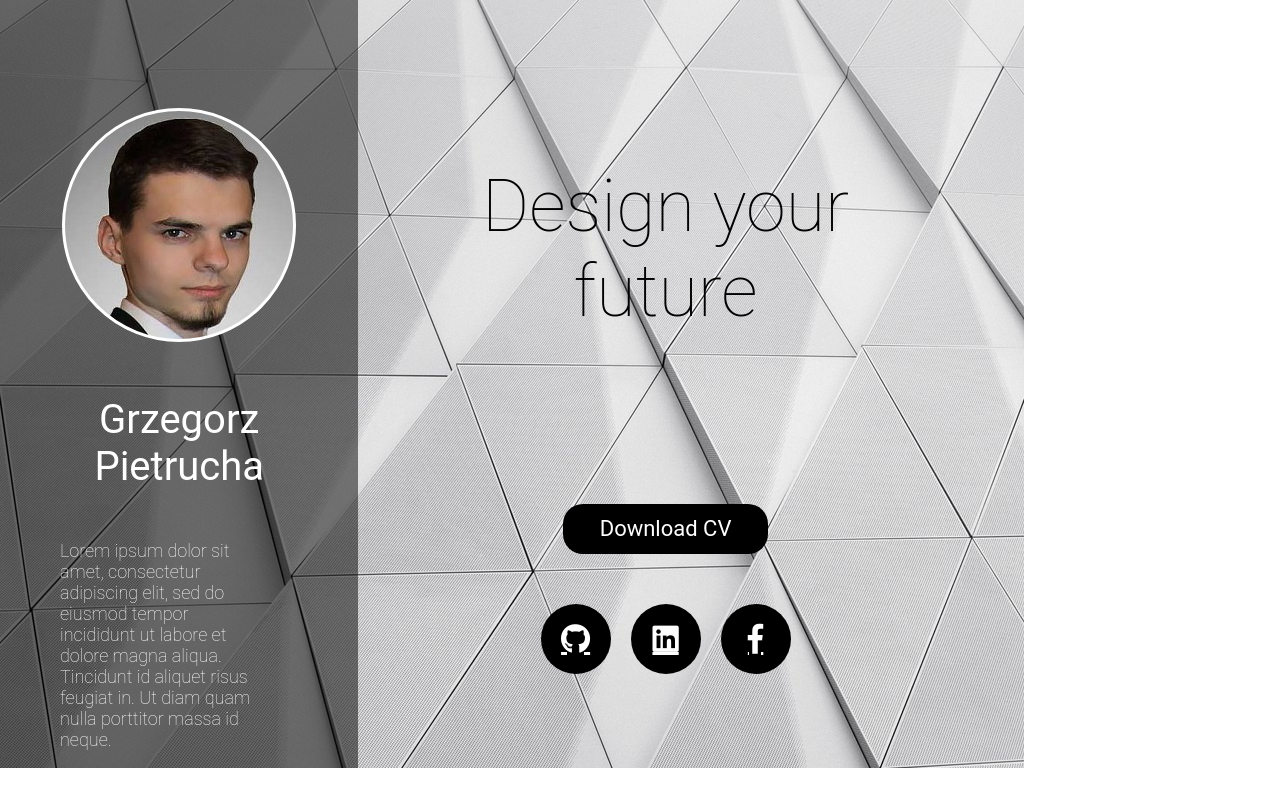
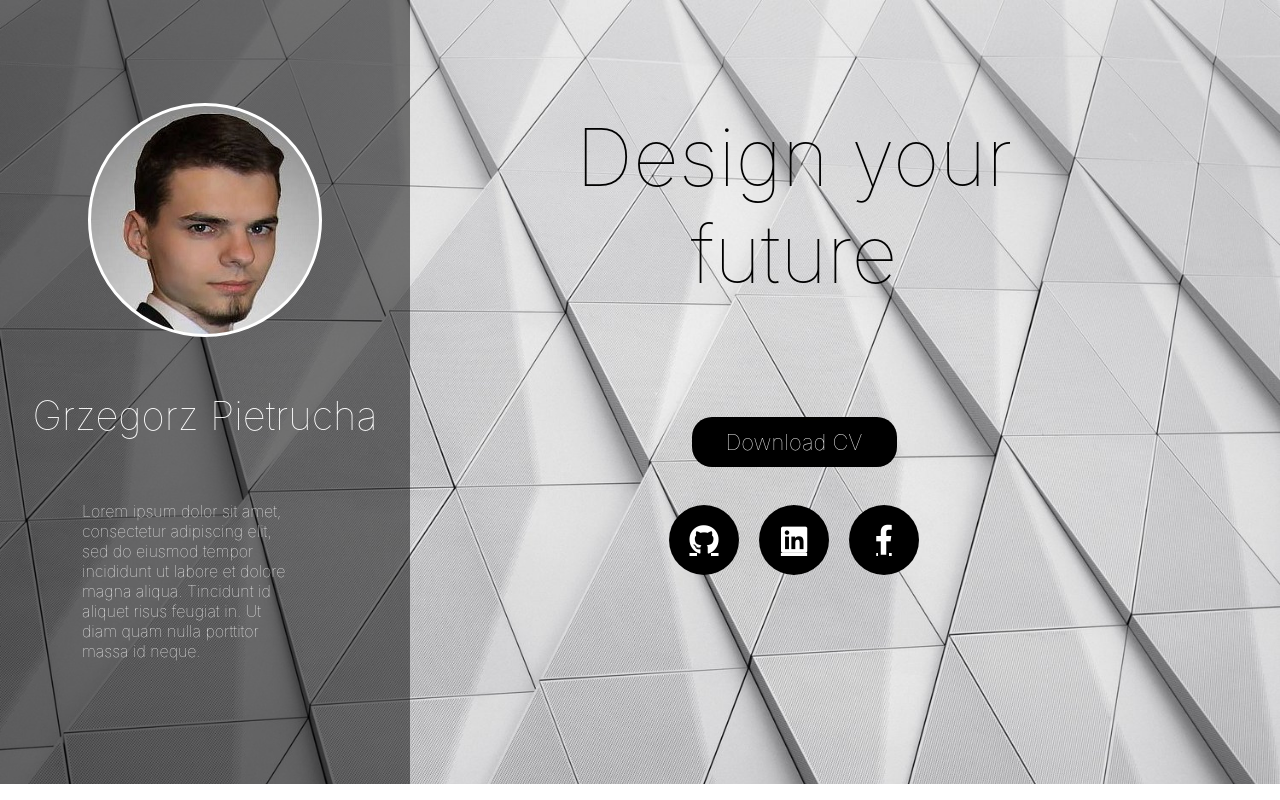
Before and after one commit to Adriwin/CodersCamp2018, a website: page Projekt1/index.html in a window 1280 px wide. Drawn offline with Linux system fonts and the light colour scheme.

Commit message:
Projekt1 fully done

```diff
--- a/Projekt1/index.html
+++ b/Projekt1/index.html
@@ -18,17 +18,19 @@
             </p>
         </div>
         <div class="right-box">
-            <div class="title">Design your future</div>
-            <button class="button">Download CV</button>
+            <div class="title">Design your<br/>future</div>
+            <a href="https://ufile.io/0htrq" target="_blank" download>
+                <button class="button">Download CV</button>
+            </a>
             <div class="nav">
                 <div class="nav-item">
-                    <a href="#" class="fab fa-github"></a>
+                    <a href="https://github.com/Adriwin" target="_blank" class="fab fa-github"></a>
                 </div>
                 <div class="nav-item">
-                        <a href="#" class="fab fa-linkedin"></a>
+                        <a href="https://www.linkedin.com/in/grzegorz-pietrucha-315424161/" target="_blank" class="fab fa-linkedin"></a>
                     </div>
                 <div class="nav-item">
-                        <a href="#" class="fab fa-facebook-f"></a>
+                        <a href="https://www.facebook.com/Adriwak" target="_blank" class="fab fa-facebook-f"></a>
                     </div>
             </div>
         </div>
--- a/Projekt1/main.css
+++ b/Projekt1/main.css
@@ -4,67 +4,78 @@ body{
 }
 
 .wrapper{
-    width: 1024px;
-    height: 768px;
+    width: 100%;
+    height: 100%;
     display: flex;
     background-image: url(./img/samuel-zeller-242172-unsplash.jpg);
+    background-size: cover;
 }
 
 .left-box{
+    animation: show 1s ease-in-out 0.5s forwards;
+    opacity: 0;
     justify-content: center;
     align-items: center;
     text-align: center;
-    width: 35%;
+    width: 410px;
+    height: 100%;
     background-color: rgba(0, 0, 0, 0.5);
+    background-size: cover;
 }
 
 .right-box{
-    margin-top: 16%;
+    animation: show 1.5s ease-in-out 1.2s forwards;
+    opacity: 0;
     width: 60%;
     text-align: center;
 }
 
 .name{
     margin: 50px 10px 50px 10px;
-    font-family: Roboto;
-    font-style: Light;
+    font-family: -apple-system, BlinkMacSystemFont, 'Segoe UI', Roboto, Oxygen, Ubuntu, Cantarell, 'Open Sans', 'Helvetica Neue', sans-serif;
+    font-weight: 100;
     font-size: 40px;
     text-align: center;
     color: white;
 }
 
 .picture{
-    margin-top: 30%;
+    margin-top: 25%;
+    height: 228px;
     width: 228px;
-    height: 228px;
     background-image: url(./img/27867770_1746012032127377_1332655718833146407_n.jpg);
-    border-radius: 119px;
+    border-radius: 100%;
+    background-size: solid;
     display: inline-block;
     border: solid white;
 }
 
 .title{
-    margin: 0 100px 0 100px;
-    font-family: Roboto;
+    margin-top: 14%;
+    font-family: -apple-system, BlinkMacSystemFont, 'Segoe UI', Roboto, Oxygen, Ubuntu, Cantarell, 'Open Sans', 'Helvetica Neue', sans-serif;
     font-weight: 100;
-    font-size: 72px;
+    font-size: 80px;
     text-align: center;
     color: black;
 }
 
 .text-lorem{
-    margin: 0 100px 20px 60px;
-    font-family: Roboto;
-    font-size: 18px;
+    margin-left: 20%;
+    margin-right: 30%;
+    margin-top: 15%;
+    margin-bottom: 30%;
+    font-family: -apple-system, BlinkMacSystemFont, 'Segoe UI', Roboto, Oxygen, Ubuntu, Cantarell, 'Open Sans', 'Helvetica Neue', sans-serif;
+    font-weight: 100;
     font-weight: 100;
     text-align: left;
     color: white;
 }
 
 .button{
-    padding: 0px;
-    margin: 170px 0 50px 0;
-    font-family: Roboto;
+    margin-top: 15%;
+    margin-bottom: 5%;
+    font-family: -apple-system, BlinkMacSystemFont, 'Segoe UI', Roboto, Oxygen, Ubuntu, Cantarell, 'Open Sans', 'Helvetica Neue', sans-serif;
+    font-weight: 100;
     font-size: 22px;
     text-align: center;
     color: white;
@@ -80,12 +91,18 @@ body{
     background-color: yellow;
 }
 
+.button a{
+    color: white;
+    text-decoration: none;
+}
+
 .nav{
     display: flex;
     justify-content: center;
 }
 
 .nav-item{
+    transition: all 0.3s ease-in-out;
     display: flex;
     justify-content: center;
     margin: 0 10px;
@@ -104,3 +121,14 @@ body{
     cursor: pointer;
     background-color: yellow;
 }
+
+@keyframes show{
+    0%{
+        transform: translate(0,-50px);
+        opacity: 0;
+    }
+    100%{
+        transform: translate(0);
+        opacity: 1;
+    }
+}
```
Also changed, not shown: 1 other file.
